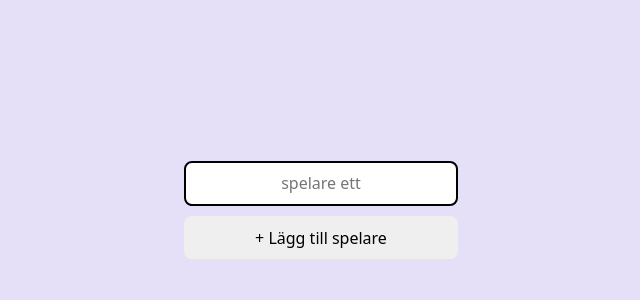
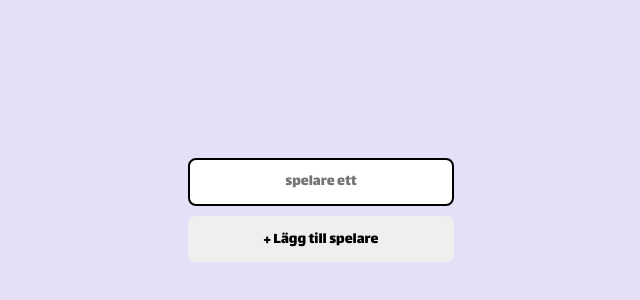
Before and after one commit to feliciacalming/tic-tac-toe__vue, a Vue app: page / in a window 1280 px wide. Shown: the part 190-490 px from the top of the page, without its empty margins (319-959 px from the left). Built offline with nearby package versions, Linux system fonts and the light colour scheme.

Commit message:
(style): styling changes

```diff
--- a/src/components/GameApp.vue
+++ b/src/components/GameApp.vue
@@ -171,6 +171,12 @@ const playAgain = () => {
   }
 }
 
+.show-game {
+  h3 {
+    font-size: 1.5rem;
+  }
+}
+
 .button-container {
   display: flex;
   flex-direction: column;
--- a/src/components/GameBoard.vue
+++ b/src/components/GameBoard.vue
@@ -29,7 +29,7 @@ const active = ref(false);
   font-family: "Geologica", sans-serif;
   text-shadow: 1px 3px black;
   -webkit-text-stroke: 1px black;
-  color: rgb(255, 82, 154);
+  color: var.$primary-color;
 }
 
 .x {
--- a/src/components/GameResults.vue
+++ b/src/components/GameResults.vue
@@ -10,10 +10,10 @@ const props = defineProps<IGameResults>();
 </script>
 
 <template>
+  <span class="scoreboard__heading">{{ message }}</span>
   <div class="scoreboard">
-    <span class="scoreboard__heading">{{ message }}</span>
-
     <div class="scoreboard__players">
+      <h3>Poäng:</h3>
       <div class="scoreboard__player">
         <h4>{{ players[0].username }}</h4>
         {{ players[0].score }} poäng
@@ -28,8 +28,11 @@ const props = defineProps<IGameResults>();
 
 <style scoped lang="scss">
 .scoreboard {
-  display: flex;
   flex-direction: column;
+  padding: 10% 10% 20% 10%;
+  border-radius: 5px;
+  background-color: rgb(253, 253, 253);
+  border: 3px dashed rgb(41, 75, 169);
 
   &__heading {
     font-size: 2rem;
--- a/src/style.scss
+++ b/src/style.scss
@@ -13,12 +13,14 @@ input {
   font-weight: 500;
   font-family: inherit;
   cursor: pointer;
-  transition: border-color 0.25s;
+  transition: background-color 0.25s;
 }
 
 button:hover {
-  border-color: #646cff;
+  background-color: rgb(63, 33, 215);
+  color: white;
 }
+
 button:focus,
 button:focus-visible {
   outline: 4px auto -webkit-focus-ring-color;
@@ -37,6 +39,8 @@ button:focus-visible {
   justify-content: center;
   align-items: center;
   flex-direction: column;
-  font-family: system-ui, -apple-system, BlinkMacSystemFont, "Segoe UI", Roboto,
-    Oxygen, Ubuntu, Cantarell, "Open Sans", "Helvetica Neue", sans-serif;
+  font-family: "Lalezar", cursive;
+  font-size: 1rem;
+  // font-family: system-ui, -apple-system, BlinkMacSystemFont, "Segoe UI", Roboto,
+  //   Oxygen, Ubuntu, Cantarell, "Open Sans", "Helvetica Neue", sans-serif;
 }
```
